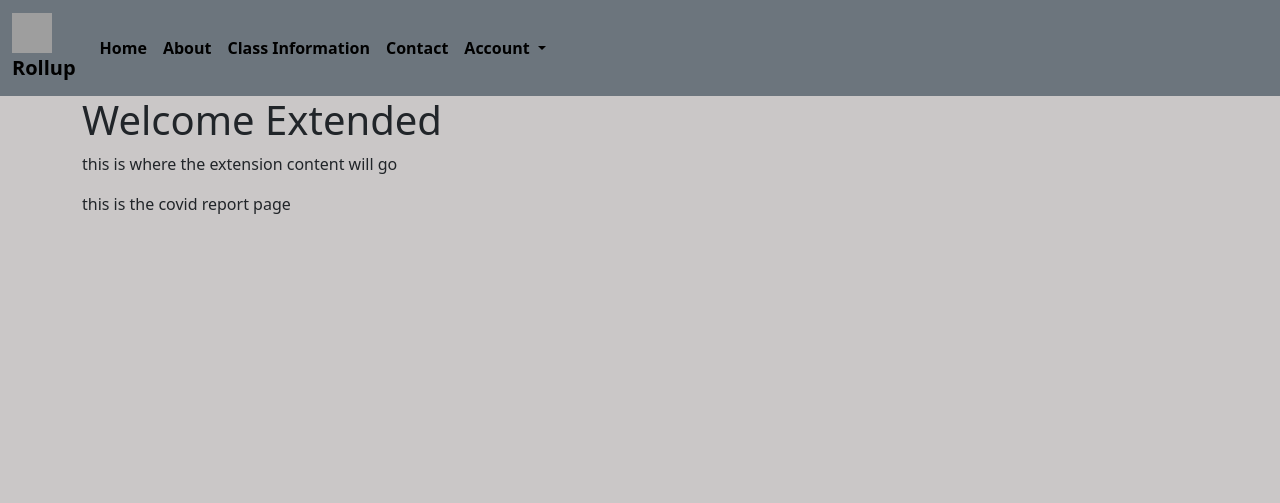
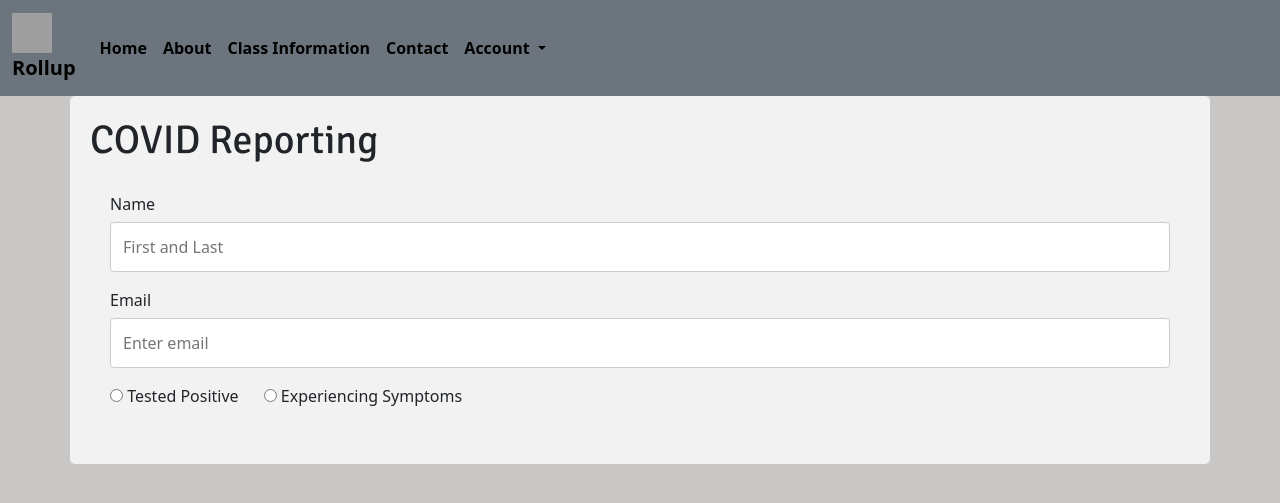
Before and after one commit to ybarr1327/RollUpProject, a Django app: page /accountDash/covidreport/ in a window 1280 px wide. Shown: the top 503 px of the page. Run offline with Django 3.2, Linux system fonts and the light colour scheme; a user stored in the database is signed in; grey boxes are pictures that could not be loaded.

Commit message:
Added covid report page and added information to FAQ page

```diff
--- a/RollUp/Pages/templates/accountDashPage/accountDashPage.html
+++ b/RollUp/Pages/templates/accountDashPage/accountDashPage.html
@@ -32,7 +32,7 @@
             <div class="card-body">
               <h5 class="card-title">Classes</h5>
               <p class="card-text">View classes you signed up for</p>
-              <a href="{% url 'covidreport' %}" class="btn btn-dark">My Registered Classes</a>
+              <a href="{% url 'MyClasses' %}" class="btn btn-dark">My Registered Classes</a>
             </div>
           </div>
         </div>
@@ -40,8 +40,8 @@
           <div class="card">
             <div class="card-body">
               <h5 class="card-title">COVID</h5>
-              <p class="card-text">Let us know if you had COVID</p>
-              <a href="{% url 'MyClasses' %}" class="btn btn-dark">Report</a>
+              <p class="card-text">Let us know if you had COVID or are experiencing symptoms</p>
+              <a href="{% url 'covidreport' %}" class="btn btn-dark">Report</a>
             </div>
           </div>
         </div>
--- a/RollUp/Pages/templates/accountDashPage/covidreportPage.html
+++ b/RollUp/Pages/templates/accountDashPage/covidreportPage.html
@@ -1,6 +1,116 @@
 {% extends 'base.html' %}
 {% block content %}
-    <h1>Welcome Extended</h1>
-    <p>this is where the extension content will go</p>
-    <p>this is the covid report page</p>
+<link rel="preconnect" href="https://fonts.gstatic.com">
+<link href="https://fonts.googleapis.com/css2?family=Signika&display=swap" rel="stylesheet">
+
+<div>
+    <style>
+        h1 {font-family:'Signika', sans-serif; }
+        p {font-family:'Signika', sans-serif; }
+    </style>
+<h1>COVID Reporting</h1>
+</div>
+
+
+<style>
+    /* Style inputs with type="text", select elements and textareas */
+    input[type=text], select, textarea {
+      width: 100%; /* Full width */
+      padding: 12px; /* Some padding */
+      border: 1px solid #ccc; /* Gray border */
+      border-radius: 4px; /* Rounded borders */
+      box-sizing: border-box; /* Make sure that padding and width stays in place */
+      margin-top: 6px; /* Add a top margin */
+      margin-bottom: 16px; /* Bottom margin */
+      resize: vertical /* Allow the user to vertically resize the textarea (not horizontally) */
+    }
+
+    /* Style the submit button with a specific background color etc */
+    input[type=submit] {
+      background-color: #000000;
+      color: white;
+      padding: 12px 20px;
+      border: none;
+      border-radius: 4px;
+      cursor: pointer;
+    }
+
+    /* When moving the mouse over the submit button, add a darker green color */
+    input[type=submit]:hover {
+      background-color: #5a5a5a;
+    }
+
+    /* Add a background color and some padding around the form */
+    .container {
+      border-radius: 5px;
+      background-color: #f2f2f2;
+      padding: 20px;
+    }
+
+</style>
+
+<script>
+  function covidTest() {
+    var chkYes = document.getElementById("chkYes");
+    var chNo = document.getElementById("chkNo");
+    var covidInfo = document.getElementById("covidInfo");
+    var symptomInfo = document.getElementById("symptomInfo");
+    covidInfo.style.display = chkYes.checked ? "block" : "none";
+    symptomInfo.style.display = chkNo.checked ? "block" : "none";
+
+}
+</script>
+
+
+<div class="container">
+
+    <form action="#">
+
+    <label for="name">Name</label>
+    <input type="text" id="name" name="firstname" placeholder="First and Last">
+
+    <label for="email">Email</label>
+    <input type="text" id="email" name="email" placeholder="Enter email">
+
+
+    <br>
+    <label for="chkYes">
+      <input type="radio" id="chkYes" name="chk" onclick="covidTest()" />
+      Tested Positive
+   </label>
+
+   &nbsp;&nbsp;&nbsp;&nbsp;
+
+   <label for="chkNo">
+      <input type="radio" id="chkNo" name="chk" onclick="covidTest()" />
+      Experiencing Symptoms
+    </label>
+
+   <div id="covidInfo" style = "display: none">
+    <label for="start"> <br>
+      <p style = "font-weight: bold;">Test Date</p>
+    </label> <br>
+    <input type = "date" id = "test" name = "testDate"> <br> <br>
+    <p style = "font-weight: bold;">Additional Details</p>
+    <textarea id = "subject" name = "subject" placeholder = "Comment..." style = "height:200px"></textarea> <br> <br>
+    <input type="submit" value="Submit">
+    </div>
+
+    <div id="symptomInfo" style = "display: none">
+      <label for="start"> <br>
+        <p style = "font-weight: bold;">When did you start experiencing symptoms?</p>
+      </label> <br>
+      <input type = "date" id = "test" name = "testDate"> <br> <br>
+      <p style = "font-weight: bold;">Additional Details</p>
+      <textarea id = "subject" name = "subject" placeholder = "Comment..." style="height:200px"></textarea> <br> <br>
+      <input type="submit" value="Submit">
+      </div>
+
+
+    </form>
+
+
+
+</div>
+
 {% endblock content %}
```
Also changed, not shown: RollUp/Pages/templates/accountDashPage/FAQPage.html (+10 -6 lines).
